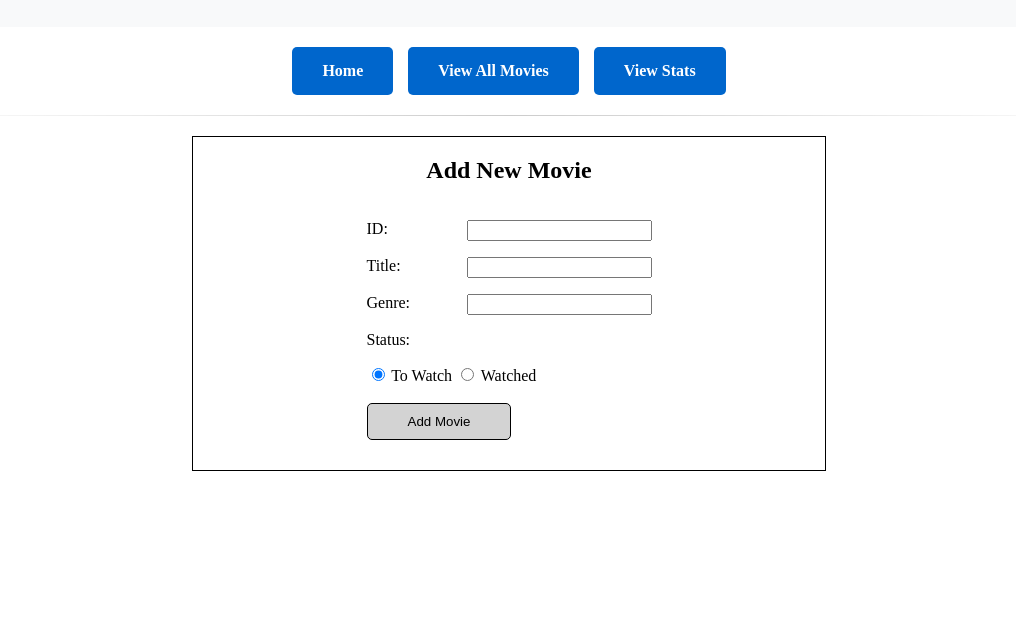
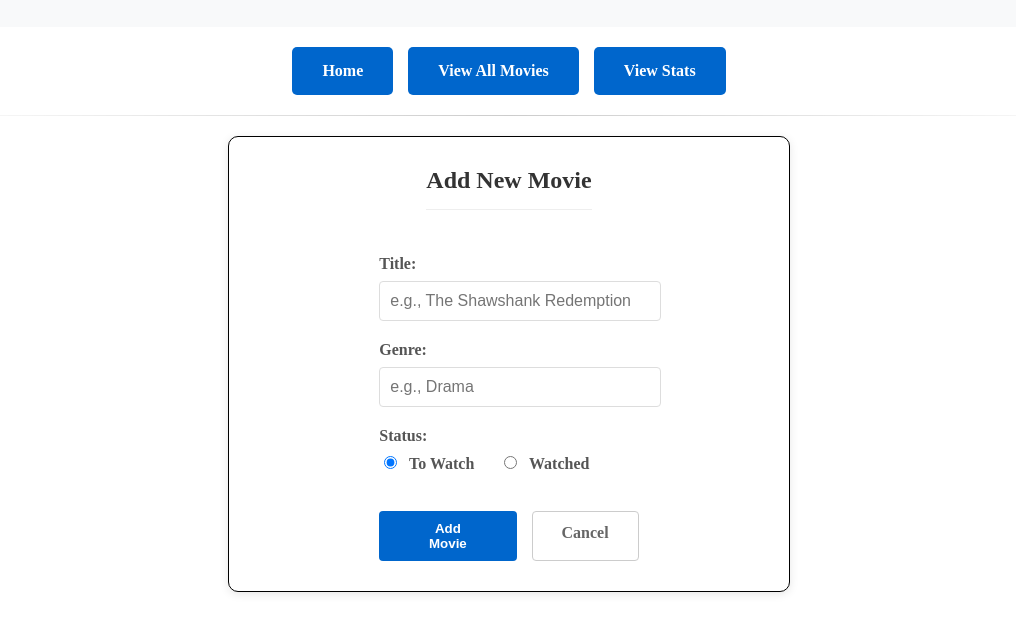
Before and after one commit to AidanBrown321/MyWatchlist, a plain HTML site: page add-movie.html in a window 1280 px wide. Shown: the part 146-778 px from the top of the page, without its empty margins (131-1147 px from the left). Drawn offline with Linux system fonts and the light colour scheme.

Commit message:
Updated Add movie to autogenerate IDs

```diff
--- a/add-movie.html
+++ b/add-movie.html
@@ -24,30 +24,44 @@
 
     <hr>
 
+    <div class="add-form-container">
         <div class="add-form">
             <h2>Add New Movie</h2>
             <div id="success-message"></div>
             <form id="add-movie-form">
-            <p><label for="movie-id">ID:</label>
-            <input type="text" id="movie-id" name="movie-id" required></p>
-            <p><label for="movie-title">Title:</label>
-            <input type="text" id="movie-title" name="movie-title" required></p>
-            <p><label for="movie-genre">Genre:</label>
-            <input type="text" id="movie-genre" name="movie-genre" required></p>
-            <p>Status:</p>
+                <!-- ID generates itself -->
+                <input type="hidden" id="movie-id" name="movie-id">
+
+                <div class="form-group">
+                    <label for="movie-title">Title:</label>
+                    <input type="text" id="movie-title" name="movie-title" required placeholder="e.g., The Shawshank Redemption">
+                </div>
+
+                <div class="form-group">
+                    <label for="movie-genre">Genre:</label>
+                    <input type="text" id="movie-genre" name="movie-genre" required placeholder="e.g., Drama">
+                </div>
+
+                <div class="form-group">
+                    <p class="status-label">Status:</p>
                     <div class="radio-group">
-                <label>
+                        <label class="radio-label">
                             <input type="radio" name="movie-status" id="status-towatch" value="towatch" checked>
                             To Watch
                         </label>
-                <label>
+                        <label class="radio-label">
                             <input type="radio" name="movie-status" id="status-watched" value="watched">
                             Watched
                         </label>
                     </div>
-            <br>
-            <button type="submit">Add Movie</button>
+                </div>
+
+                <div class="form-actions">
+                    <button type="submit" class="primary-button">Add Movie</button>
+                    <a href="all-movies.html" class="cancel-button">Cancel</a>
+                </div>
             </form>
+        </div>
     </div>
 
     <script src="js/add-movie.js"></script>
--- a/css/style.css
+++ b/css/style.css
@@ -491,3 +491,127 @@ hr {
     max-width: 300px;
   }
 }
+
+
+/* Enhanced Add Movie Form Styling */
+.add-form-container {
+  display: flex;
+  justify-content: center;
+  margin: 20px auto;
+}
+
+.add-form {
+  background-color: white;
+  border-radius: 10px;
+  box-shadow: 0 2px 10px rgba(0,0,0,0.1);
+  padding: 30px;
+  width: 100%;
+  max-width: 500px;
+}
+
+.add-form h2 {
+  margin-top: 0;
+  color: #333;
+  text-align: center;
+  margin-bottom: 25px;
+  border-bottom: 1px solid #eee;
+  padding-bottom: 15px;
+}
+
+.form-group {
+  margin-bottom: 20px;
+}
+
+.form-group label {
+  display: block;
+  margin-bottom: 8px;
+  font-weight: bold;
+  color: #555;
+}
+
+.form-group input[type="text"] {
+  width: 100%;
+  padding: 10px;
+  border: 1px solid #ddd;
+  border-radius: 4px;
+  font-size: 16px;
+  transition: border-color 0.3s;
+}
+
+.form-group input[type="text"]:focus {
+  border-color: #0066cc;
+  outline: none;
+  box-shadow: 0 0 0 2px rgba(0,102,204,0.2);
+}
+
+.status-label {
+  font-weight: bold;
+  color: #555;
+  margin-bottom: 8px;
+}
+
+.radio-group {
+  display: flex;
+  gap: 20px;
+}
+
+.radio-label {
+  display: flex;
+  align-items: center;
+  cursor: pointer;
+}
+
+.radio-label input[type="radio"] {
+  margin-right: 8px;
+}
+
+.form-actions {
+  display: flex;
+  gap: 15px;
+  margin-top: 30px;
+}
+
+.primary-button {
+  background-color: #0066cc;
+  color: white;
+  border: none;
+  padding: 12px 24px;
+  border-radius: 4px;
+  font-weight: bold;
+  cursor: pointer;
+  flex: 1;
+  transition: background-color 0.2s;
+}
+
+.primary-button:hover {
+  background-color: #0052a3;
+}
+
+.cancel-button {
+  padding: 12px 24px;
+  border-radius: 4px;
+  border: 1px solid #ccc;
+  text-decoration: none;
+  text-align: center;
+  color: #666;
+  font-weight: bold;
+  flex: 1;
+  transition: background-color 0.2s;
+}
+
+.cancel-button:hover {
+  background-color: #f5f5f5;
+}
+
+#success-message {
+  margin-bottom: 20px;
+}
+
+.success {
+  color: #2e7d32;
+  padding: 15px;
+  background-color: #e8f5e9;
+  border-radius: 4px;
+  text-align: center;
+  font-weight: bold;
+}
--- a/js/add-movie.js
+++ b/js/add-movie.js
@@ -10,10 +10,15 @@ document.addEventListener('DOMContentLoaded', function() {
  * Adds a new movie to the database and redirects back to all-movies
  */
 function addNewMovie() {
-    const id = document.getElementById("movie-id").value;
     const title = document.getElementById("movie-title").value;
     const genre = document.getElementById("movie-genre").value;
     const movieStatus = document.querySelector('input[name="movie-status"]:checked').value;
+
+    // Generate a simple ID using timestamp
+    const id = "movie-" + Date.now();
+
+    // Set the ID to the hidden field
+    document.getElementById("movie-id").value = id;
 
     let xhr = new XMLHttpRequest();
     xhr.open("PUT", "https://5qgtokv6k4.execute-api.eu-north-1.amazonaws.com/items");
```
Also changed, not shown: js/all-movies.js. Lines whose indentation alone changed are shown as unchanged.
